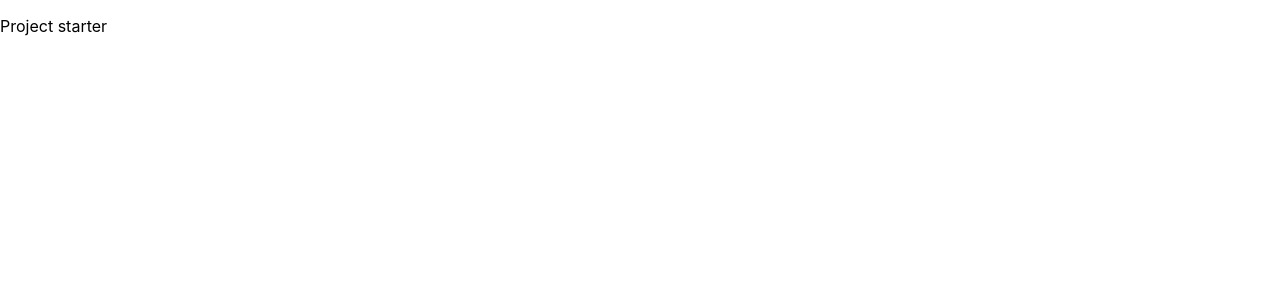
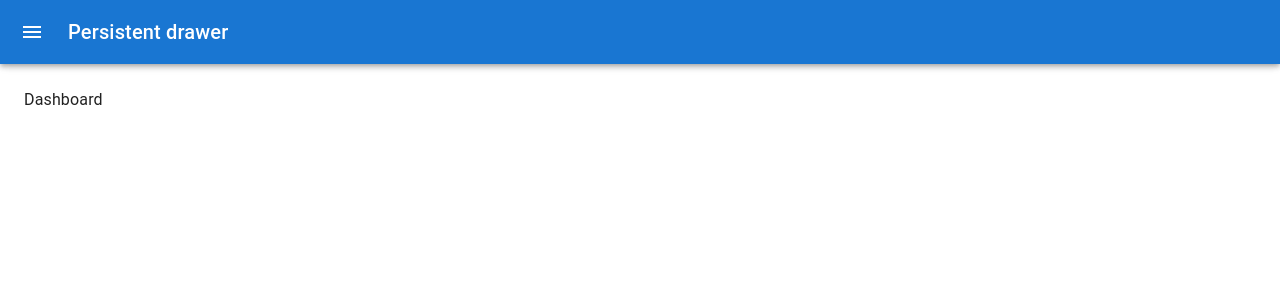
Before and after one commit to DmytroTarasiuk/dashboard, a React (Create React App) app: page /dashboard in a window 1280 px wide. Shown: the top 300 px of the page. Built offline with nearby package versions, Linux system fonts and the light colour scheme.

Commit message:
add layout

```diff
--- a/src/App.tsx
+++ b/src/App.tsx
@@ -1,10 +1,40 @@
-import React from "react";
+import React, { ReactNode } from "react";
+import {
+  BrowserRouter as Router,
+  Redirect,
+  Route,
+  Switch,
+} from "react-router-dom";
+
+import Dashboard from "./components/Dashboard";
+import Layout from "./components/Layout";
+
+interface ILayoutRoute {
+  exact?: boolean;
+  path: string;
+  component: ReactNode;
+}
 
 function App() {
+  const LayoutRoute = ({ exact, path, component }: ILayoutRoute) => {
+    return (
+      <Route
+        exact={exact}
+        path={path}
+        render={() => {
+          return <Layout>{component}</Layout>;
+        }}
+      ></Route>
+    );
+  };
+
   return (
-    <>
-      <p>Project starter</p>
-    </>
+    <Router>
+      <Switch>
+        <LayoutRoute exact path="/dashboard" component={<Dashboard />} />
+        <Redirect from="/" to="/dashboard" />
+      </Switch>
+    </Router>
   );
 }
 
--- /dev/null
+++ b/src/components/Dashboard/index.tsx
@@ -0,0 +1,5 @@
+const Dashboard = () => {
+  return <>Dashboard</>;
+};
+
+export default Dashboard;
--- /dev/null
+++ b/src/components/Layout/index.tsx
@@ -0,0 +1,156 @@
+import React, { ReactNode } from "react";
+import { useHistory } from "react-router-dom";
+import ChevronLeftIcon from "@mui/icons-material/ChevronLeft";
+import ChevronRightIcon from "@mui/icons-material/ChevronRight";
+import MenuIcon from "@mui/icons-material/Menu";
+import MuiAppBar, { AppBarProps as MuiAppBarProps } from "@mui/material/AppBar";
+import Box from "@mui/material/Box";
+import CssBaseline from "@mui/material/CssBaseline";
+import Divider from "@mui/material/Divider";
+import Drawer from "@mui/material/Drawer";
+import IconButton from "@mui/material/IconButton";
+import List from "@mui/material/List";
+import ListItem from "@mui/material/ListItem";
+import ListItemButton from "@mui/material/ListItemButton";
+import ListItemIcon from "@mui/material/ListItemIcon";
+import ListItemText from "@mui/material/ListItemText";
+import { styled, useTheme } from "@mui/material/styles";
+import Toolbar from "@mui/material/Toolbar";
+import Typography from "@mui/material/Typography";
+
+import { getMenuIcon, menu } from "../../utils/menu";
+
+interface ILayout {
+  children: ReactNode;
+}
+
+const drawerWidth = 240;
+
+const Main = styled("main", { shouldForwardProp: (prop) => prop !== "open" })<{
+  open?: boolean;
+}>(({ theme, open }) => ({
+  flexGrow: 1,
+  padding: theme.spacing(3),
+  transition: theme.transitions.create("margin", {
+    easing: theme.transitions.easing.sharp,
+    duration: theme.transitions.duration.leavingScreen,
+  }),
+  marginLeft: `-${drawerWidth}px`,
+  ...(open && {
+    transition: theme.transitions.create("margin", {
+      easing: theme.transitions.easing.easeOut,
+      duration: theme.transitions.duration.enteringScreen,
+    }),
+    marginLeft: 0,
+  }),
+}));
+
+interface AppBarProps extends MuiAppBarProps {
+  open?: boolean;
+}
+
+const AppBar = styled(MuiAppBar, {
+  shouldForwardProp: (prop) => prop !== "open",
+})<AppBarProps>(({ theme, open }) => ({
+  transition: theme.transitions.create(["margin", "width"], {
+    easing: theme.transitions.easing.sharp,
+    duration: theme.transitions.duration.leavingScreen,
+  }),
+  ...(open && {
+    width: `calc(100% - ${drawerWidth}px)`,
+    marginLeft: `${drawerWidth}px`,
+    transition: theme.transitions.create(["margin", "width"], {
+      easing: theme.transitions.easing.easeOut,
+      duration: theme.transitions.duration.enteringScreen,
+    }),
+  }),
+}));
+
+const DrawerHeader = styled("div")(({ theme }) => ({
+  display: "flex",
+  alignItems: "center",
+  padding: theme.spacing(0, 1),
+  // necessary for content to be below app bar
+  ...theme.mixins.toolbar,
+  justifyContent: "flex-end",
+}));
+
+const Layout = ({ children }: ILayout) => {
+  const theme = useTheme();
+  const [open, setOpen] = React.useState(false);
+  const history = useHistory();
+
+  const handleDrawerOpen = () => {
+    setOpen(true);
+  };
+
+  const handleDrawerClose = () => {
+    setOpen(false);
+  };
+
+  return (
+    <Box sx={{ display: "flex" }}>
+      <CssBaseline />
+      <AppBar position="fixed" open={open}>
+        <Toolbar>
+          <IconButton
+            color="inherit"
+            aria-label="open drawer"
+            onClick={handleDrawerOpen}
+            edge="start"
+            sx={{ mr: 2, ...(open && { display: "none" }) }}
+          >
+            <MenuIcon />
+          </IconButton>
+          <Typography variant="h6" noWrap component="div">
+            Persistent drawer
+          </Typography>
+        </Toolbar>
+      </AppBar>
+      <Drawer
+        sx={{
+          width: drawerWidth,
+          flexShrink: 0,
+          "& .MuiDrawer-paper": {
+            width: drawerWidth,
+            boxSizing: "border-box",
+          },
+        }}
+        variant="persistent"
+        anchor="left"
+        open={open}
+      >
+        <DrawerHeader>
+          <IconButton onClick={handleDrawerClose}>
+            {theme.direction === "ltr" ? (
+              <ChevronLeftIcon />
+            ) : (
+              <ChevronRightIcon />
+            )}
+          </IconButton>
+        </DrawerHeader>
+        <Divider />
+        <List>
+          {menu.map((item, index) => (
+            <ListItem
+              onClick={() => history.push(item.route)}
+              key={item.id}
+              disablePadding
+            >
+              <ListItemButton>
+                <ListItemIcon>{getMenuIcon(item.name)}</ListItemIcon>
+                <ListItemText primary={item.name} />
+              </ListItemButton>
+            </ListItem>
+          ))}
+        </List>
+      </Drawer>
+      <Main open={open}>
+        <DrawerHeader />
+        {children}
+      </Main>
+    </Box>
+  );
+};
+
+export default Layout;
--- /dev/null
+++ b/src/utils/menu.tsx
@@ -0,0 +1,18 @@
+import DashboardIcon from "@mui/icons-material/Dashboard";
+
+export const menu = [
+  {
+    id: 1,
+    name: "Dashboard",
+    route: "/dashboard",
+  },
+];
+
+export const getMenuIcon = (name: string) => {
+  switch (name) {
+    case "Dashboard":
+      return <DashboardIcon />;
+    default:
+      return null;
+  }
+};
```
Also changed, not shown: package.json (+7 -0 lines), 1 other file (tests, documents, lock files or other folders).
